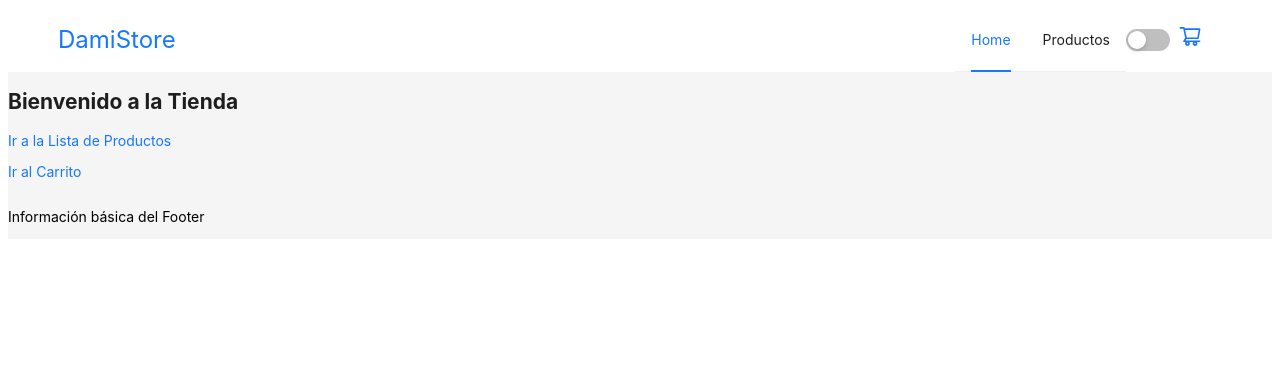
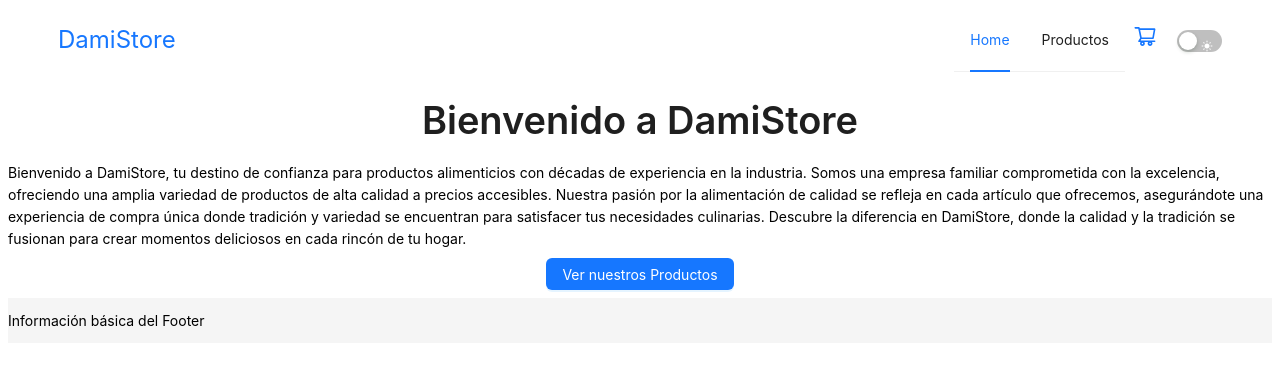
Before and after one commit to damieiberGT/damiStore, a React (Create React App) app: page / in a window 1280 px wide. Shown: the top 366 px of the page. Built offline with nearby package versions, Linux system fonts and the light colour scheme.

Commit message:
Mui, arreglos en home y navbar

```diff
--- a/package.json
+++ b/package.json
@@ -4,6 +4,10 @@
   "private": true,
   "dependencies": {
     "@ant-design/icons": "^5.2.6",
+    "@emotion/react": "^11.11.3",
+    "@emotion/styled": "^11.11.0",
+    "@mui/icons-material": "^5.15.3",
+    "@mui/material": "^5.15.3",
     "@testing-library/jest-dom": "^5.17.0",
     "@testing-library/react": "^13.4.0",
     "@testing-library/user-event": "^13.5.0",
--- a/src/components/Home/Home.js
+++ b/src/components/Home/Home.js
@@ -1,25 +1,38 @@
 // src/components/Home/Home.js
 import React from 'react';
-import { Link } from 'react-router-dom';
+import { Button, Row, Typography, Col } from 'antd';
+import { useNavigate } from 'react-router-dom';
+import { useCart } from '../../contexts/CartContext';
 import './Home.scss';
 
 const Home = () => {
+
+	const { darkMode } = useCart();
+	const navigate = useNavigate();
+
+	const handleButtonClick = () => {
+		navigate('/productos');
+	};
+
+
 	return (
-		<div className="home">
-			<h2>Bienvenido a la Tienda</h2>
-			<div>
-				<Link to="/productos">
-					<div className="box">
-						<p>Ir a la Lista de Productos</p>
-					</div>
-				</Link>
-				<Link to="/carrito">
-					<div className="box">
-						<p>Ir al Carrito</p>
-					</div>
-				</Link>
-			</div>
-		</div>
+		<Row className={`home ${darkMode ? 'dark-mode' : 'light-mode'}`}>
+			<Col span={24} className={`titleContainer ${darkMode ? 'dark-mode' : 'light-mode'}`}>
+				<Typography.Title level={1} className={`title ${darkMode ? 'dark-mode' : 'light-mode'}`}>
+					Bienvenido a DamiStore
+				</Typography.Title>
+			</Col>
+			<Col span={24} >
+				<Typography.Paragraph className={`presentation ${darkMode ? 'dark-mode' : 'light-mode'}`} style={{ margin: 0 }}>
+					Bienvenido a DamiStore, tu destino de confianza para productos alimenticios con décadas de experiencia en la industria. Somos una empresa familiar comprometida con la excelencia, ofreciendo una amplia variedad de productos de alta calidad a precios accesibles. Nuestra pasión por la alimentación de calidad se refleja en cada artículo que ofrecemos, asegurándote una experiencia de compra única donde tradición y variedad se encuentran para satisfacer tus necesidades culinarias. Descubre la diferencia en DamiStore, donde la calidad y la tradición se fusionan para crear momentos deliciosos en cada rincón de tu hogar.
+				</Typography.Paragraph>
+			</Col>
+			<Col className="box">
+				<Button type="primary" onClick={handleButtonClick}>
+					Ver nuestros Productos
+				</Button>
+			</Col>
+		</Row>
 	);
 };
 
--- a/src/components/Home/Home.scss
+++ b/src/components/Home/Home.scss
@@ -1,19 +1,33 @@
-// src/components/Home/Home.scss
-
-.home-container {
-	border: 1px solid #ddd;
-	padding: 1rem;
-	margin: 1rem;
-}
-
 .light-mode .home-container {
 	background-color: var(--background-light);
 	color: var(--text-light);
 }
 
-.dark-mode .home-container {
+.dark-mode {
 	background-color: var(--background-dark);
 	color: var(--text-dark);
+
+	.presentation {
+		color: white;
+	}
+
+	.title {
+		color: white;
+	}
 }
 
-/* Agrega estilos adicionales según sea necesario */
+.titleContainer {
+	display: flex;
+	justify-content: center;
+}
+
+.box {
+	display: flex;
+	justify-content: center;
+	margin: 8px 0;
+}
+
+.home {
+	display: flex;
+	flex-direction: column;
+}
--- a/src/components/Navbar/Navbar.js
+++ b/src/components/Navbar/Navbar.js
@@ -1,10 +1,12 @@
 // src/components/Navbar/Navbar.js
 import React from 'react';
 import { Link } from 'react-router-dom';
-import { Layout, Menu, Switch as AntSwitch } from 'antd';
+import { Layout, Menu, Switch, Space } from 'antd';
 import { ShoppingCartOutlined } from '@ant-design/icons';
 import './Navbar.scss';
 import { useCart } from '../../contexts/CartContext';
+import LightModeIcon from '@mui/icons-material/LightMode';
+import DarkModeIcon from '@mui/icons-material/DarkMode';
 
 const { Header } = Layout;
 
@@ -28,10 +30,6 @@ const Navbar = () => {
 					</Menu>
 				</div>
 				<div className="switch-cart-container">
-					<AntSwitch
-						checked={darkMode}
-						onChange={handleDarkModeChange}
-					/>
 					<div className="cart-icon">
 						<Link to="/carrito">
 							<ShoppingCartOutlined style={{ fontSize: '24px', marginLeft: '8px' }} />
@@ -39,6 +37,14 @@ const Navbar = () => {
 						</Link>
 					</div>
 				</div>
+				<Space direction="vertical">
+					<Switch
+						checked={darkMode}
+						onChange={handleDarkModeChange}
+						checkedChildren={<DarkModeIcon sx={{ margin: "5px 0", padding: 0, fontSize: 12 }} />}
+						unCheckedChildren={<LightModeIcon sx={{ marginTop: "-26px", padding: 0, fontSize: 12 }} />}
+					/>
+				</Space>
 			</div>
 		</Header>
 	);
--- a/src/components/Navbar/Navbar.scss
+++ b/src/components/Navbar/Navbar.scss
@@ -1,12 +1,12 @@
 /* src/components/Navbar/Navbar.scss */
 .dark-mode {
 	background-color: #001529;
-	color: #fff; /* Agrega este estilo para el modo oscuro */
+	color: #fff;
 }
 
 .light-mode {
 	background-color: #fff;
-	color: #000; /* Agrega este estilo para el modo claro */
+	color: #000;
 }
 
 .logo {
--- a/src/components/ProductList/ProductList.scss
+++ b/src/components/ProductList/ProductList.scss
@@ -6,14 +6,11 @@ $primary-color: #007bff;
 	margin-bottom: 1rem;
 }
 
-.light-mode .product {
-	background-color: var(--background-light);
-	color: var(--text-light);
-}
-
-.dark-mode .product {
-	background-color: var(--background-dark);
-	color: var(--text-dark);
+.dark-mode {
+	.productListTitle {
+		background-color: var(--background-dark);
+		color: white;
+	}
 }
 
 .productList {
```
Also changed, not shown: 1 other file (tests, documents, lock files or other folders).
